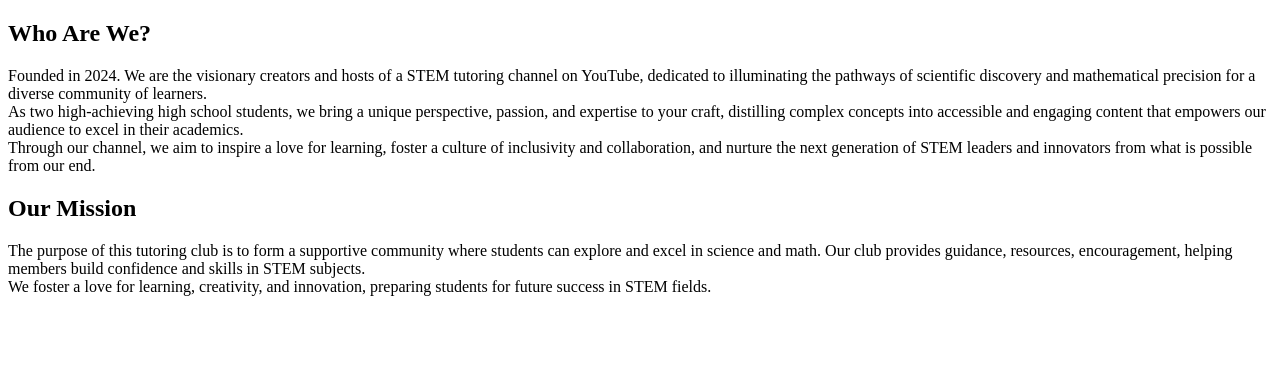
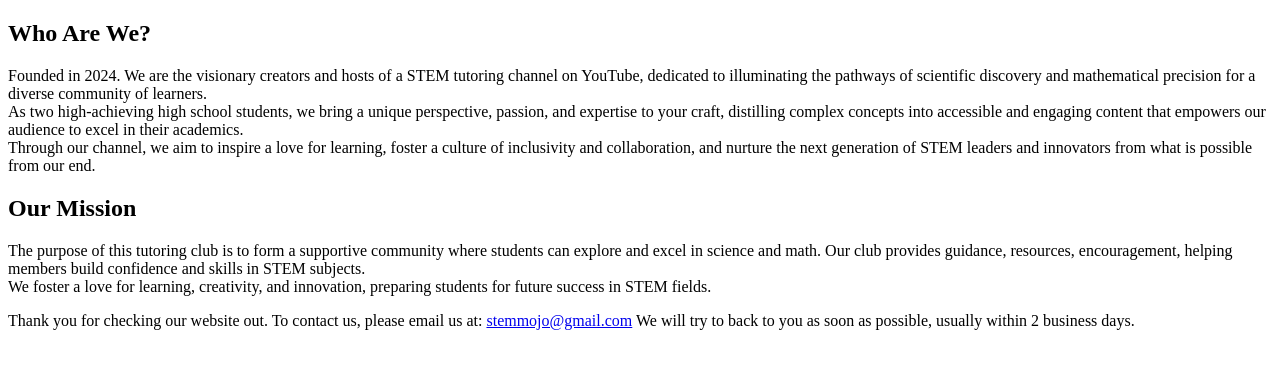
Before and after one commit to deepaul015/STEMojo.github.io, a plain HTML site: page index.html in a window 1280 px wide. Drawn offline with Linux system fonts and the light colour scheme.

Commit message:
Update index.html

```diff
--- a/index.html
+++ b/index.html
@@ -13,5 +13,8 @@
     <p>The purpose of this tutoring club is to form a supportive community where students can explore and excel in science and math. Our club provides guidance, resources, encouragement, helping members build confidence and skills in STEM subjects.
       <br>We foster a love for learning, creativity, and innovation, preparing students for future success in STEM fields.</p>
   </div>
+
+  <div id="contact">
+    <p>Thank you for checking our website out. To contact us, please email us at: <a href="mailto:stemmojo@gmail.com">stemmojo@gmail.com</a> We will try to back to you as soon as possible, usually within 2 business days.</p><br>
 </body>
 </html>
```
